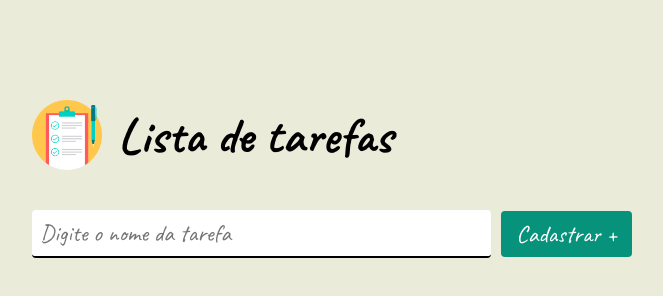
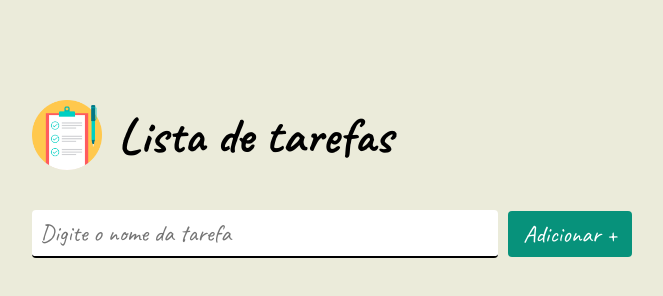
Before and after one commit to marcos-p-r-m/exerc-cio_jquery, a plain HTML site: page index.html in a window 1280 px wide. Shown: the whole page, without its empty margins (308-971 px from the left). Drawn offline with Linux system fonts and the light colour scheme.

Commit message:
Mudança de nomenclatura botão add

```diff
--- a/index.html
+++ b/index.html
@@ -21,7 +21,7 @@
         </header>
         <form id="form-tarefas">
             <input type="text" id="nome-tarefas" required placeholder="Digite o nome da tarefa" />
-            <button type="submit">Cadastrar +</button>
+            <button type="submit">Adicionar +</button>
         </form>
         <ul id="lista-de-tarefas"></ul>
     </div>
```
